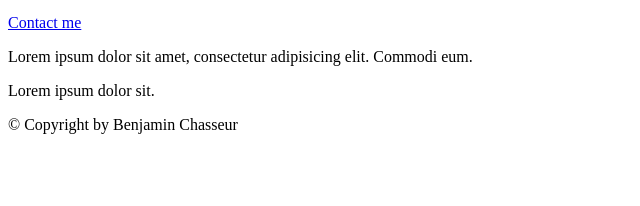
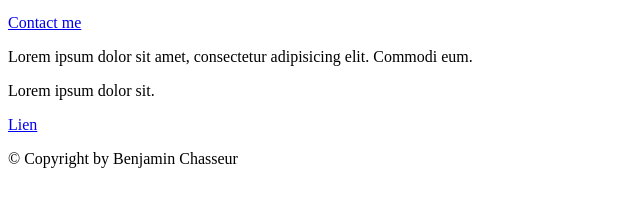
Before and after one commit to badpush/projecttest, a plain HTML site: page index.html in a window 1280 px wide. Shown: the part 100-306 px from the top of the page, without its empty margins (0-640 px from the left). Drawn offline with Linux system fonts and the light colour scheme.

Commit message:
Link added

```diff
--- a/index.html
+++ b/index.html
@@ -33,6 +33,7 @@
 			<section>
 				<p>Lorem ipsum dolor sit amet, consectetur adipisicing elit. Commodi eum.</p>
 				<p>Lorem ipsum dolor sit.</p>
+				<a href="#">Lien</a>
 			</section>
 			<footer>
 				<p>
```
